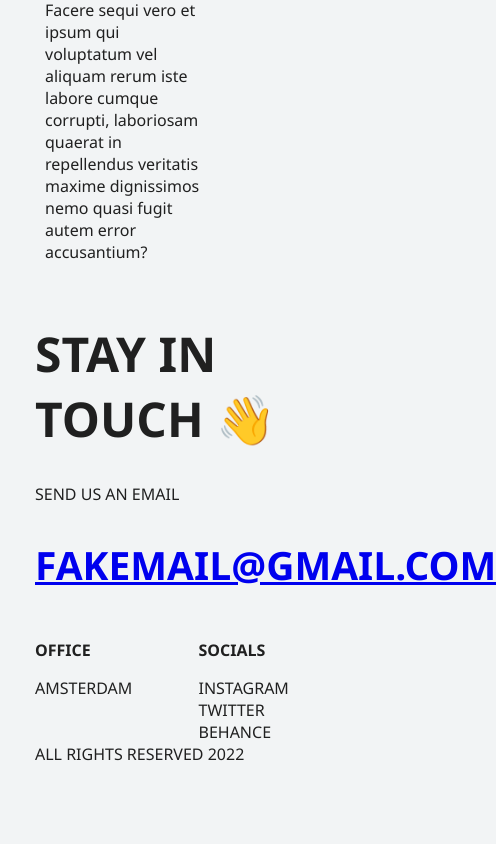
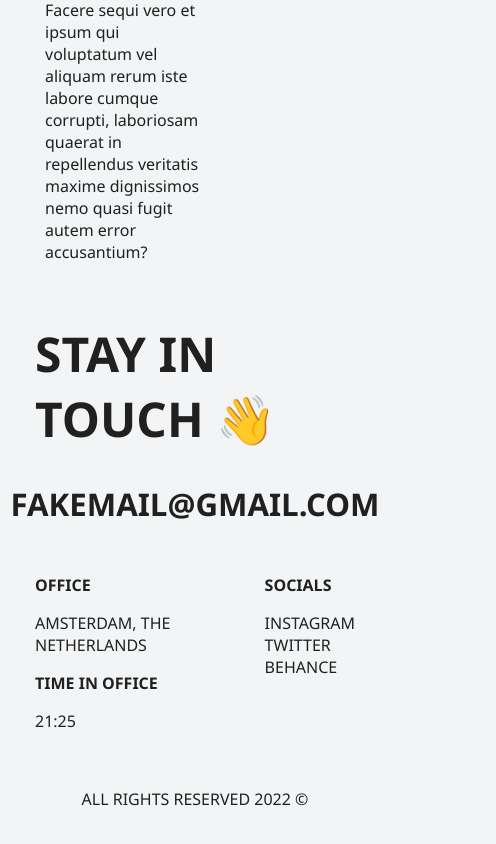
Before and after one commit to AlishaSoedamah/Landingspage, a Gatsby site: page / in a window 390 px wide. Shown: the part 5914-6758 px from the top of the page, 496 px wide, since content can reach past the window. Before the commit the page ends 6679 px from the top, so only its background shows below. Built offline with nearby package versions, Linux system fonts and the light colour scheme; Gatsby itself is replaced by a stand-in of ours.

Commit message:
Finally finished the footer (responsive)

```diff
--- a/src/components/Footer.tsx
+++ b/src/components/Footer.tsx
@@ -4,12 +4,13 @@ import { Link } from "gatsby";
 const Footer = () => (
   <footer className="container">
     <h1>Stay in touch 👋</h1>
-      <p>Send us an email</p>
-      <h2><Link to="/">fakemail@gmail.com</Link></h2>
+    <h2 className="email"><Link to="/">fakemail@gmail.com</Link></h2>
     <div className="inner-footer">
       <div className="inner-footer__office">
         <p className="extra-deco">Office</p>
-            <Link to="/">amsterdam</Link>
+        <Link to="/">amsterdam, the netherlands</Link>
+        <p className="extra-deco">time in office</p>
+        <p>{new Date().getHours() + ":" + new Date().getMinutes()}</p>
       </div>
       <div className="inner-footer__socials">
         <p className="extra-deco">Socials</p>
@@ -18,7 +19,7 @@ const Footer = () => (
         <Link to="/">behance</Link>
       </div>
     </div>
-      <span>All rights reserved 2022</span>
+    <p className="copyright" >All rights reserved {new Date().getFullYear()} &copy;</p>
   </footer>
 )
 
--- a/src/styles/styles.scss
+++ b/src/styles/styles.scss
@@ -1,12 +1,22 @@
 $font: "ariel", 'Segoe UI', Tahoma, Geneva, Verdana, sans-serif;
 
-h1,h2,h3 {
+h1,
+h2,
+h3 {
     text-transform: uppercase;
 }
 
-h1 { font-size: clamp(3rem, 10vw, 6rem); }
-h2 { font-size: clamp(2rem, 10vw, 4rem); }
-h3 { font-size: clamp(1.5rem, 10vw, 2rem); }
+h1 {
+    font-size: clamp(3rem, 10vw, 6rem);
+}
+
+h2 {
+    font-size: clamp(2rem, 10vw, 4rem);
+}
+
+h3 {
+    font-size: clamp(1.5rem, 10vw, 2rem);
+}
 
 //Colours
 $off-white: #f2f4f5;
@@ -22,7 +32,7 @@ body {
     color: $off-black;
 }
 
-img  {
+img {
     width: 20em;
 }
 
@@ -32,11 +42,13 @@ header {
     width: 100%;
     top: 0;
     z-index: 10;
+
     .inner-header {
         display: flex;
         align-items: center;
         justify-content: space-between;
         height: 80px;
+
         .logo {
             a {
                 font-weight: 700;
@@ -45,6 +57,7 @@ header {
                 color: $off-black;
             }
         }
+
         .navigation {
             nav {
                 a {
@@ -52,6 +65,7 @@ header {
                     text-decoration: none;
                     text-transform: uppercase;
                     color: $off-black;
+
                     &:last-child {
                         margin-right: 0;
                     }
@@ -60,13 +74,19 @@ header {
         }
     }
 }
+
 //Footer
-footer > * {
+footer>* {
     text-transform: uppercase;
 }
 
 .extra-deco {
     font-weight: bold;
+}
+
+.email a {
+    text-decoration: none;
+    color: $off-black;
 }
 
 .inner-footer {
@@ -75,11 +95,13 @@ footer > * {
         'office socials'
         'office socials'
         'office socials';
+
     .inner-footer__office a {
         color: $off-black;
         text-decoration: none;
         grid-area: office;
     }
+
     .inner-footer__socials a {
         text-decoration: none;
         color: $off-black;
@@ -88,6 +110,13 @@ footer > * {
         flex-direction: column;
     }
 }
+
+.copyright {
+    padding: 1.5em 0;
+    display: flex;
+    justify-content: center;
+}
+
 // Main media queries
 .container {
     width: 1340px;
@@ -103,27 +132,34 @@ footer > * {
             'row row hero-img hero-img';
         gap: 10px;
         padding: 10px;
+
         .row {
             grid-area: row;
+
             .main-text {
                 width: 70ch;
             }
+
             .sub-text {
                 max-width: 640px;
             }
         }
+
         .main-img {
             grid-area: hero-img;
         }
     }
+
     // Product pg 1 grid
     .main-product-blurb {
         display: grid;
         grid-template-columns: auto auto auto;
-        .product-blurb__text-block{
+
+        .product-blurb__text-block {
             max-width: 70%;
         }
     }
+
     // Product pg 2 grid
     .product-reviews {
         display: grid;
@@ -133,19 +169,24 @@ footer > * {
             '. . revFour revFour . .';
         align-items: center;
         justify-content: center;
+
         .product-review__one {
             grid-area: revOne;
         }
+
         .product-review__two {
             grid-area: revTwo;
         }
+
         .product-review__three {
             grid-area: revThree;
         }
+
         .product-review__four {
             grid-area: revFour;
         }
     }
+
     //  About
     .about {
         display: grid;
@@ -156,19 +197,24 @@ footer > * {
 
         gap: 10px;
         padding: 10px;
+
         .about-title {
             grid-area: title;
         }
+
         .about-blurb {
             grid-area: about;
         }
+
         .services {
             grid-area: services;
         }
     }
+
     @media (max-width: 1280px) {
         width: 760px;
         min-width: 760px;
+
         .main-product-blurb {
             display: grid;
             grid-template-columns: auto auto;
@@ -176,6 +222,7 @@ footer > * {
             padding: 10px;
         }
     }
+
     // Tablet
     @media (max-width: 800px) {
         width: 620px;
@@ -193,7 +240,14 @@ footer > * {
             display: block;
         }
 
+        .email a {
+            font-size: 0.8em;
+            display: flex;
+            justify-content: center;
         }
+
+    }
+
     @media (max-width: 640px) {
         width: 460px;
         min-width: 460px;
@@ -209,14 +263,31 @@ footer > * {
                 }
             }
         }
+
+        .inner-footer {
+            font-size: 1em;
         }
+    }
+
     @media (max-width: 480px) {
         width: 320px;
         min-width: 320px;
+
     }
+
     // Mobile
     @media (max-width: 350px) {
         width: 260px;
         min-width: 260px;
+
+        .inner-footer {
+            font-size: 0.8em;
+        }
+
+        .email a {
+            font-size: 0.6em;
+            display: flex;
+            justify-content: center;
         }
     }
+}
```
Lines whose indentation alone changed are shown as unchanged.
